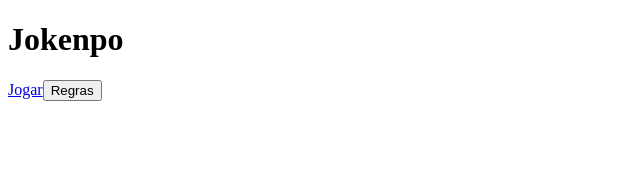
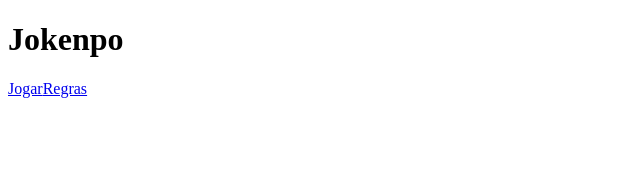
Before and after one commit to ccaioadriano/jo_ken_po, a React (Vite) app: page / in a window 1280 px wide. Shown: the top 170 px of the page, without its empty margins (0-640 px from the left). Built offline with nearby package versions, Linux system fonts and the light colour scheme.

Commit message:
[Feat]: New Route of ´Rules´

```diff
--- a/src/App.jsx
+++ b/src/App.jsx
@@ -4,7 +4,7 @@ function App() {
     <>
       <h1>Jokenpo</h1>
       <Link to={"/game"}>Jogar</Link>
-      <button>Regras</button>
+      <Link to={"/rules"}>Regras</Link>
     </>
   );
 }
--- a/src/main.jsx
+++ b/src/main.jsx
@@ -3,6 +3,7 @@ import ReactDOM from "react-dom/client";
 import App from "./App.jsx";
 import { createBrowserRouter, RouterProvider } from "react-router-dom";
 import Game from "./routes/Game.jsx";
+import Rules from "./routes/Rules.jsx";
 
 const router = createBrowserRouter([
   {
@@ -13,6 +14,10 @@ const router = createBrowserRouter([
     path: "/game",
     element: <Game />,
   },
+  {
+    path: "/rules",
+    element: <Rules />,
+  },
 ]);
 
 ReactDOM.createRoot(document.getElementById("root")).render(
--- /dev/null
+++ b/src/routes/Rules.jsx
@@ -0,0 +1,9 @@
+const Rules = () => {
+  return (
+    <>
+      <h1>Página de Regras</h1>
+    </>
+  );
+};
+
+export default Rules;
```
